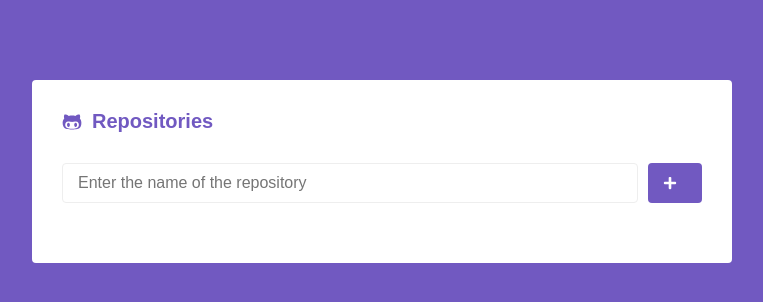
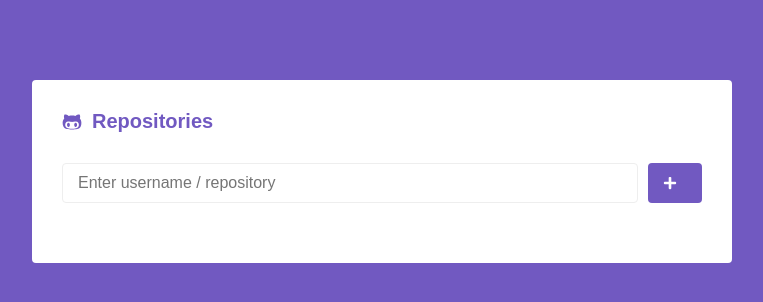
Before and after one commit to jonatas-melo-silva/projects-github-reactjs, a React (Create React App) app: page / in a window 1280 px wide. Shown: the top 302 px of the page, without its empty margins (258-1021 px from the left). Built offline with nearby package versions, Linux system fonts and the light colour scheme.

Commit message:
⬆️ Atualizado mensagem de atert e input

```diff
--- a/src/components/modules/RepositoryForm/index.js
+++ b/src/components/modules/RepositoryForm/index.js
@@ -30,7 +30,7 @@ const RepositoryForm = () => {
       setLoading(false);
     } catch (error) {
       setLoading(false);
-      alert('Repositório não encontrado');
+      alert('Repository not found');
     }
   };
   return (
@@ -42,7 +42,7 @@ const RepositoryForm = () => {
       >
         <Input
           type="text"
-          placeholder="Enter the name of the repository"
+          placeholder="Enter username / repository"
           value={newRepository}
           onChange={(e) => observerChangeInInput(e)}
         />
```
Lines whose indentation alone changed are shown as unchanged.
